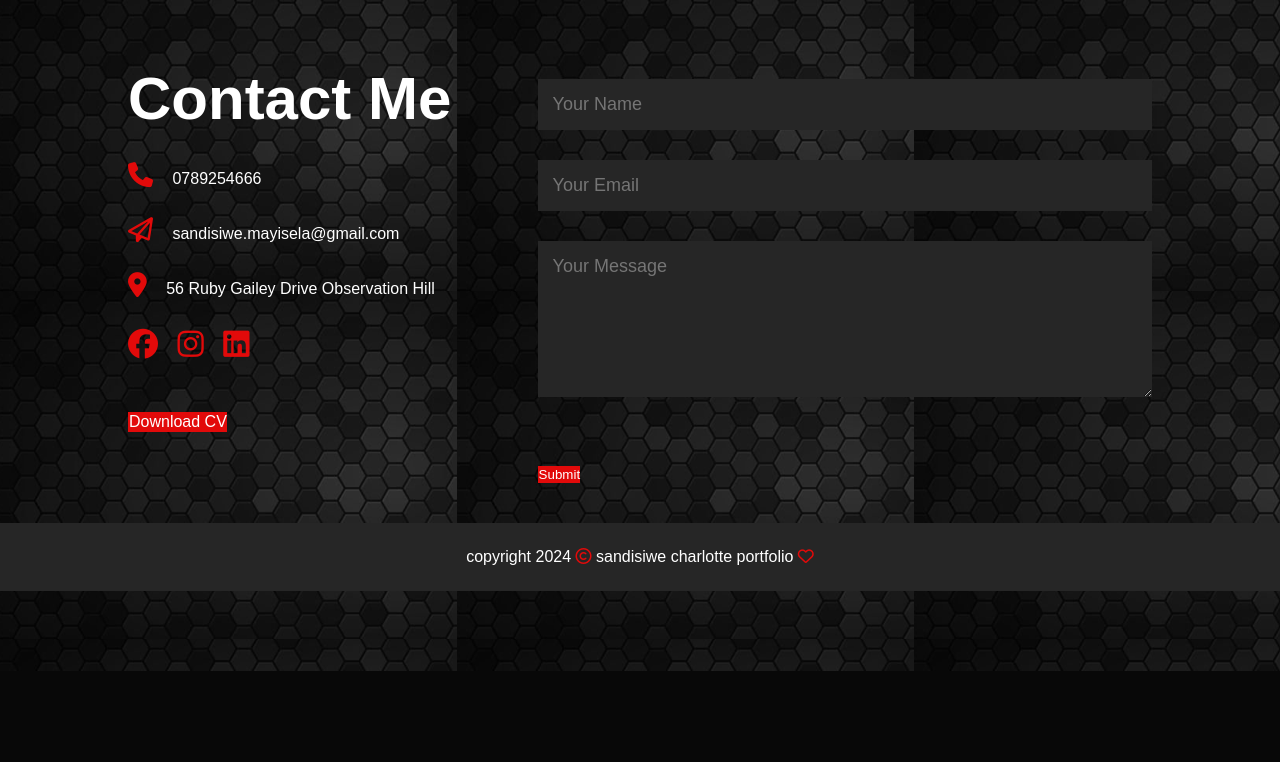
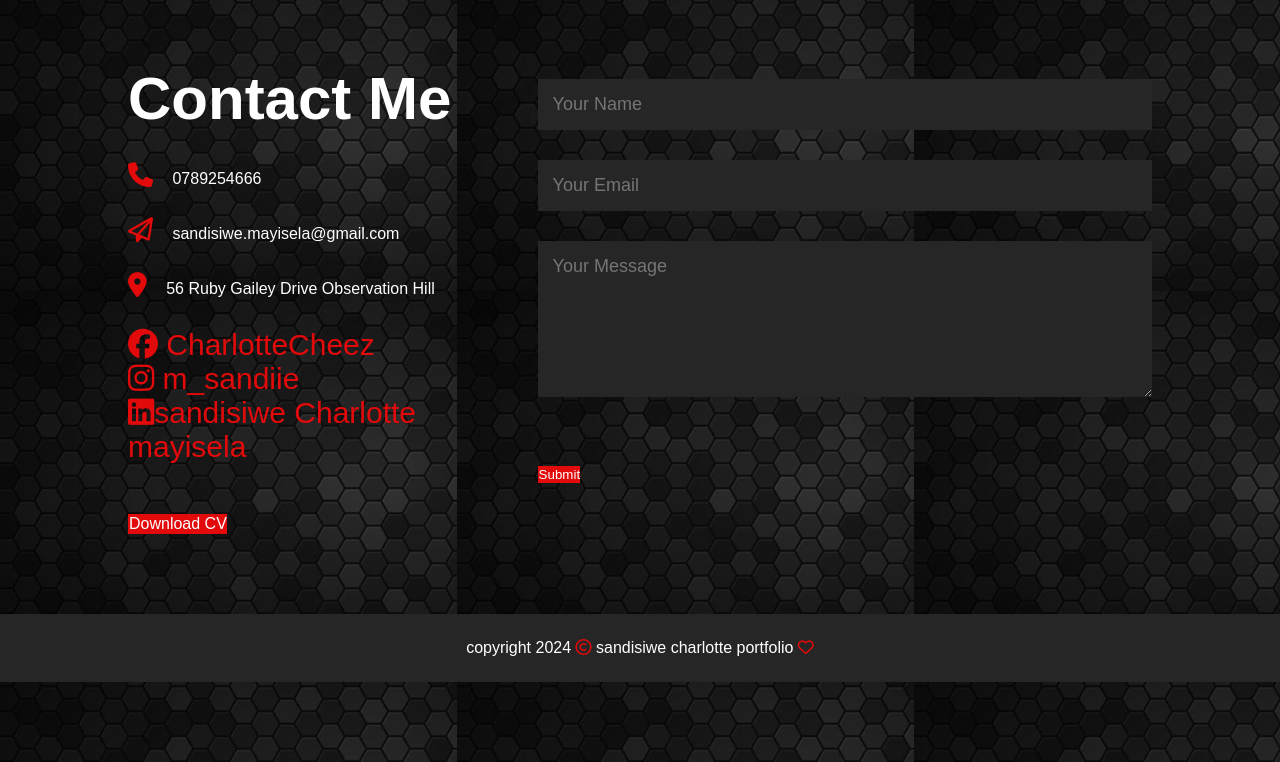
Before and after one commit to sandisiwemayisel/portfolio, a plain HTML site: page index.html in a window 1280 px wide. Shown: the part 3537-4299 px from the top of the page. Before the commit the page ends 4208 px from the top, so only its background shows below. Drawn offline with Linux system fonts and the light colour scheme.

Commit message:
Update index.html

```diff
--- a/index.html
+++ b/index.html
@@ -146,9 +146,9 @@
                         <p><i class="fa-regular fa-paper-plane"></i> sandisiwe.mayisela@gmail.com</p>
                         <p><i class="fa-solid fa-location-dot"></i> 56 Ruby Gailey Drive Observation Hill</p>
                         <div class="social-icons">
-                            <a href="#"><i class="fa-brands fa-facebook"></i></a>
-                            <a href="#"><i class="fa-brands fa-instagram"></i></a>
-                            <a href="#"><i class="fa-brands fa-linkedin"></i></a>
+                            <a href="#"><i class="fa-brands fa-facebook"></i> CharlotteCheez</a>
+                            <a href="#"><i class="fa-brands fa-instagram"></i> m_sandiie</a>
+                            <a href="#"><i class="fa-brands fa-linkedin"></i>sandisiwe Charlotte mayisela</a>
                         </div>
                         <a href="internimage/cover and cv.pdf"download class="btn btn2">Download CV</a>
                     </div>
```
